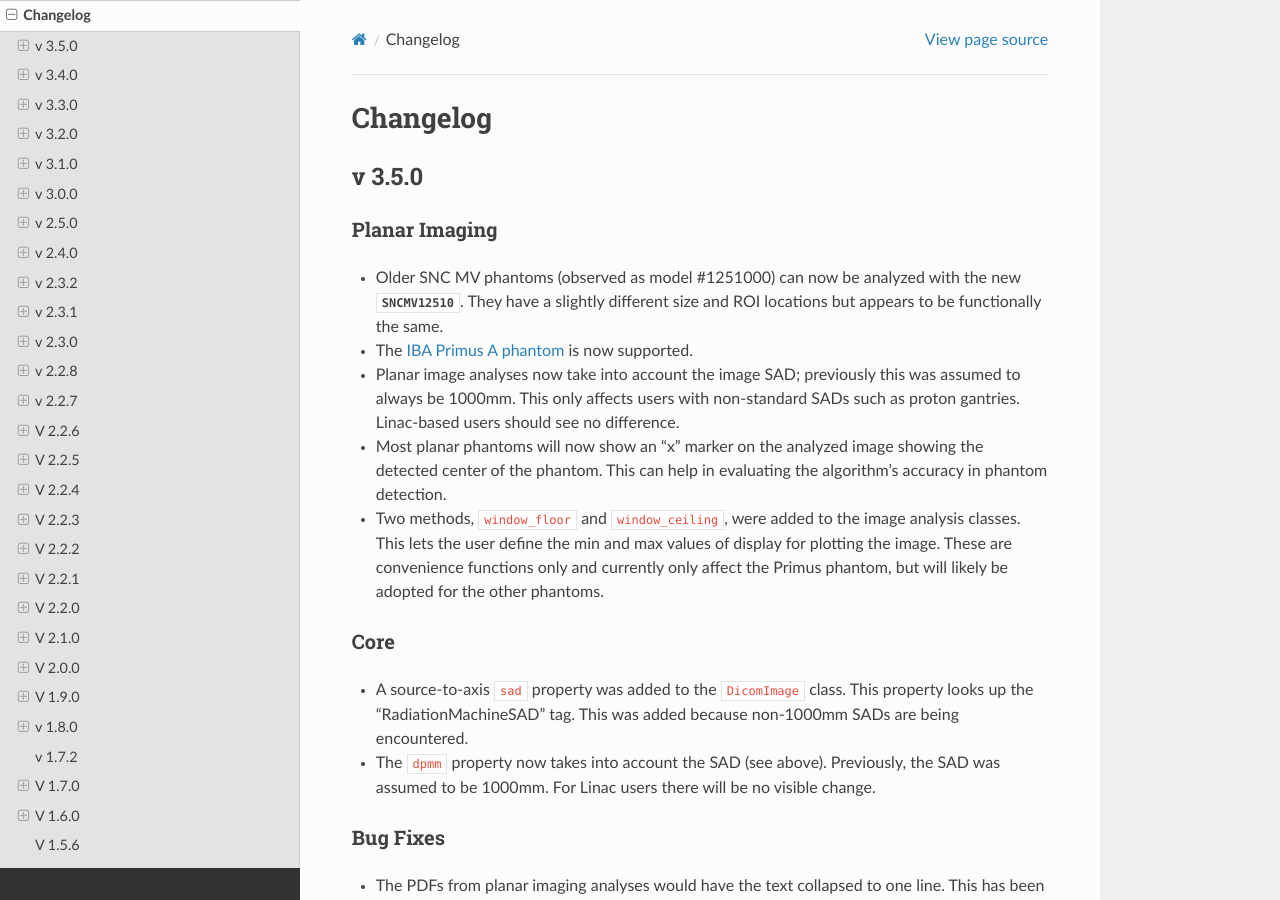
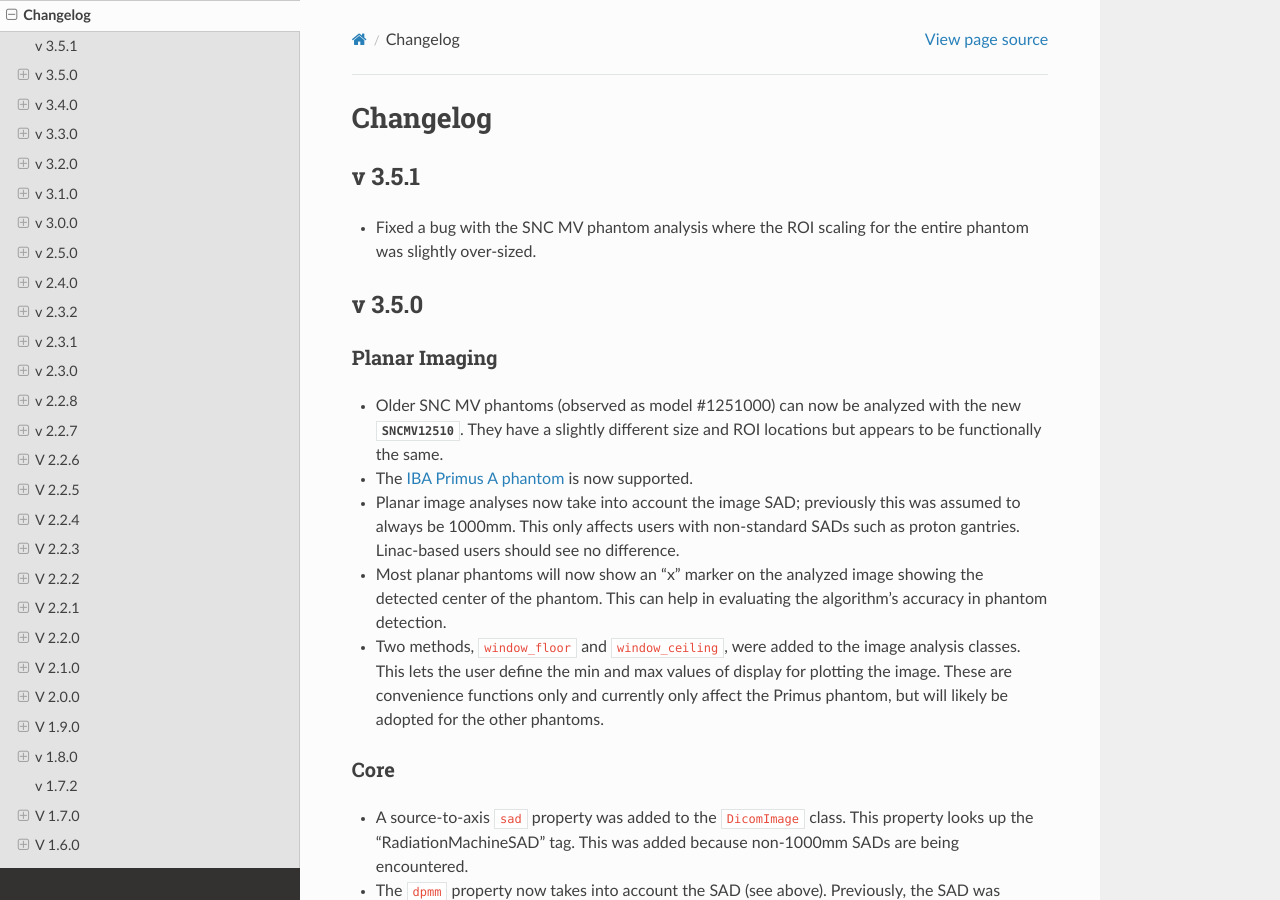
Before and after one commit to jrkerns/pylinac, a Sphinx documentation site: the page built from docs/source/changelog.rst, in a window 1280 px wide and 900 px high. Built offline with Sphinx 7.4.7 and the Read the Docs theme 2.0.0, drawn with Linux system fonts in a browser that asks for light colours; cross-references to code outside the pages are shown as plain code.

Commit message:
bump patch version

```diff
--- a/docs/source/changelog.rst
+++ b/docs/source/changelog.rst
@@ -2,6 +2,11 @@
 =========
 Changelog
 =========
+
+v 3.5.1
+-------
+
+* Fixed a bug with the SNC MV phantom analysis where the ROI scaling for the entire phantom was slightly over-sized.
 
 v 3.5.0
 -------
--- a/docs/source/conf.py
+++ b/docs/source/conf.py
@@ -76,7 +76,7 @@
 # The short X.Y version.
 version = '3.5'
 # The full version, including alpha/beta/rc tags.
-release = '3.5.0'
+release = '3.5.1'
 
 # The language for content autogenerated by Sphinx. Refer to documentation
 # for a list of supported languages.
--- a/pylinac/version.py
+++ b/pylinac/version.py
@@ -1 +1 @@
-__version__ = "3.5.0"
+__version__ = "3.5.1"
--- a/pyproject.toml
+++ b/pyproject.toml
@@ -1,6 +1,6 @@
 [tool.poetry]
 name = "pylinac"
-version = "3.5.0"
+version = "3.5.1"
 description = "A toolkit for performing TG-142 QA-related tasks on a linear accelerator"
 authors = ["James Kerns <jkerns100@gmail.com>"]
 license = "MIT"
```
Also changed, not shown: .bumpversion.cfg.
